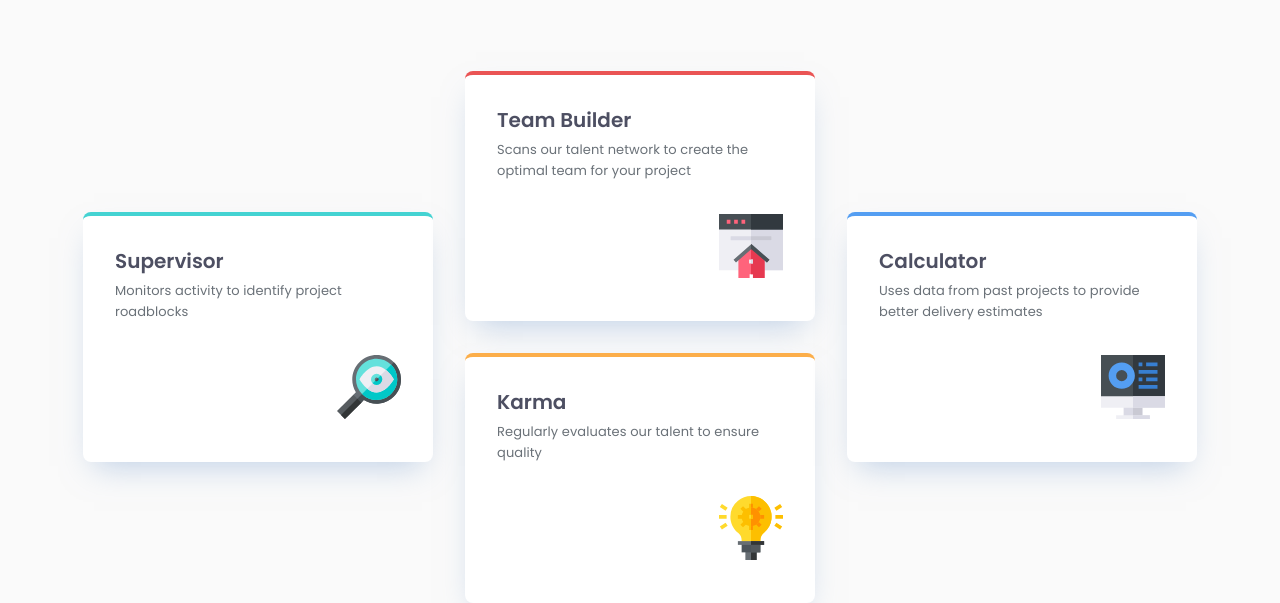
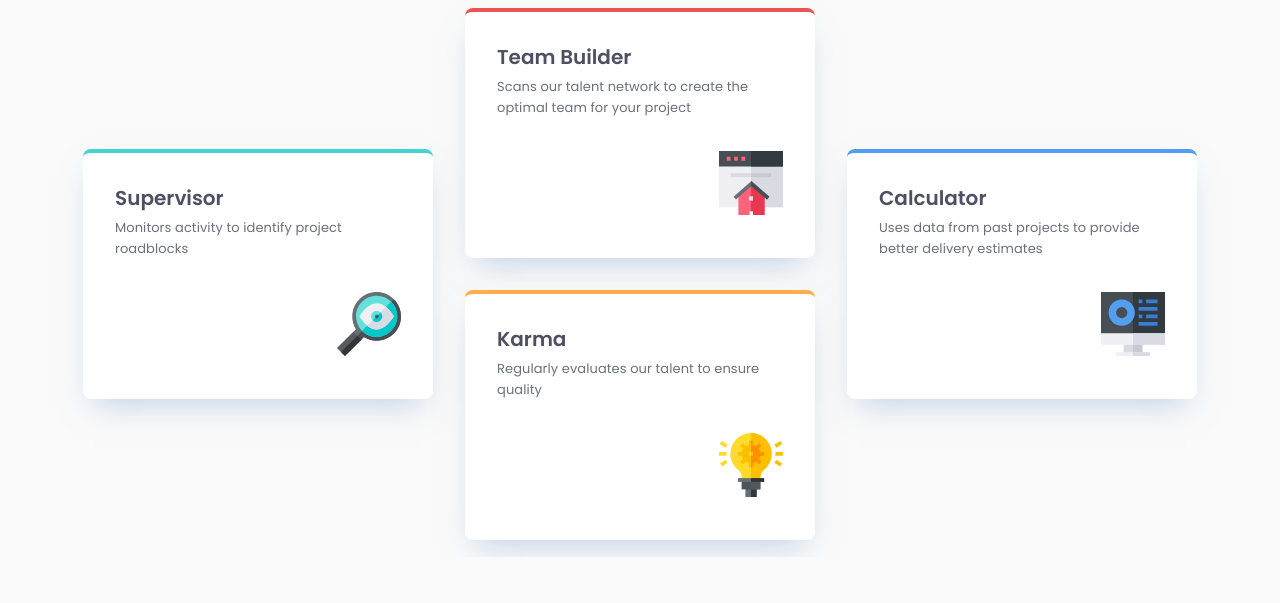
Before and after one commit to Snah19/four-card-feature-section, a plain HTML site: page index.html in a window 1280 px wide. Shown: the part 243-846 px from the top of the page. After the commit the page ends 800 px from the top, so only its background shows below. Drawn offline with nearby package versions, Linux system fonts and the light colour scheme.

Commit message:
Add xl:h-screen overflow-x-hidden to <body>

```diff
--- a/index.html
+++ b/index.html
@@ -60,13 +60,16 @@
     }
   </style>
 </head>
-<body class="flex justify-center bg-[#FAFAFA]">
+<body class="flex justify-center xl:items-center xl:h-screen overflow-x-hidden bg-[#FAFAFA]">
 
-    <main class=" mt-14 mx-[30px]
+    <main class=" mt-14 mb-[76px]
+                  mx-[30px]
 
-                  md:mt-[80px] md:mx-0
+                  md:my-[80px]
+                  md:mx-0
 
-                  xl:mt-[102px]"
+                  xl:mt-[102px]
+                  _xl:mb-[163px]"
     >
         <div class="mb-[60px]
                     text-center
```
